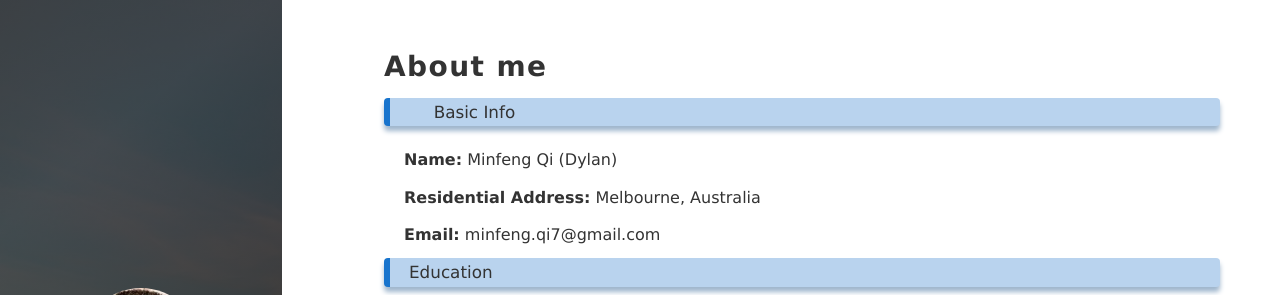
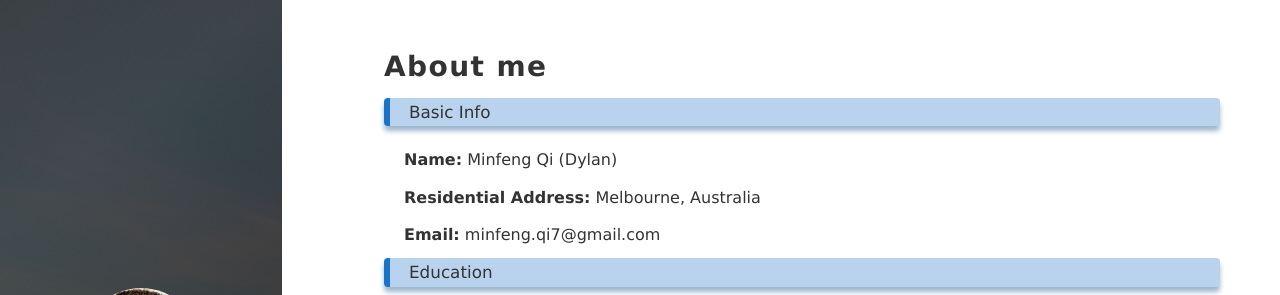
Before and after one commit to Minfeng-Qi/Minfeng-Qi.github.io, a Jekyll site: the page built from about.md, in a window 1280 px wide. Shown: the top 295 px of the page. Built offline with Jekyll 4.4.1, drawn with Linux system fonts in a browser that asks for light colours; nearby versions of some CDN libraries; comment, search, counter and statistics services are not loaded.

Commit message:
Update about.md

```diff
--- a/about.md
+++ b/about.md
@@ -3,9 +3,6 @@
 title: About me
 published: true
 ---
-
-<img src="./images/me.jpg" alt="Myphoto" style="zoom:30%;" align = "left"                     />
-
 
 <h3>Basic Info</h3>
 
```
